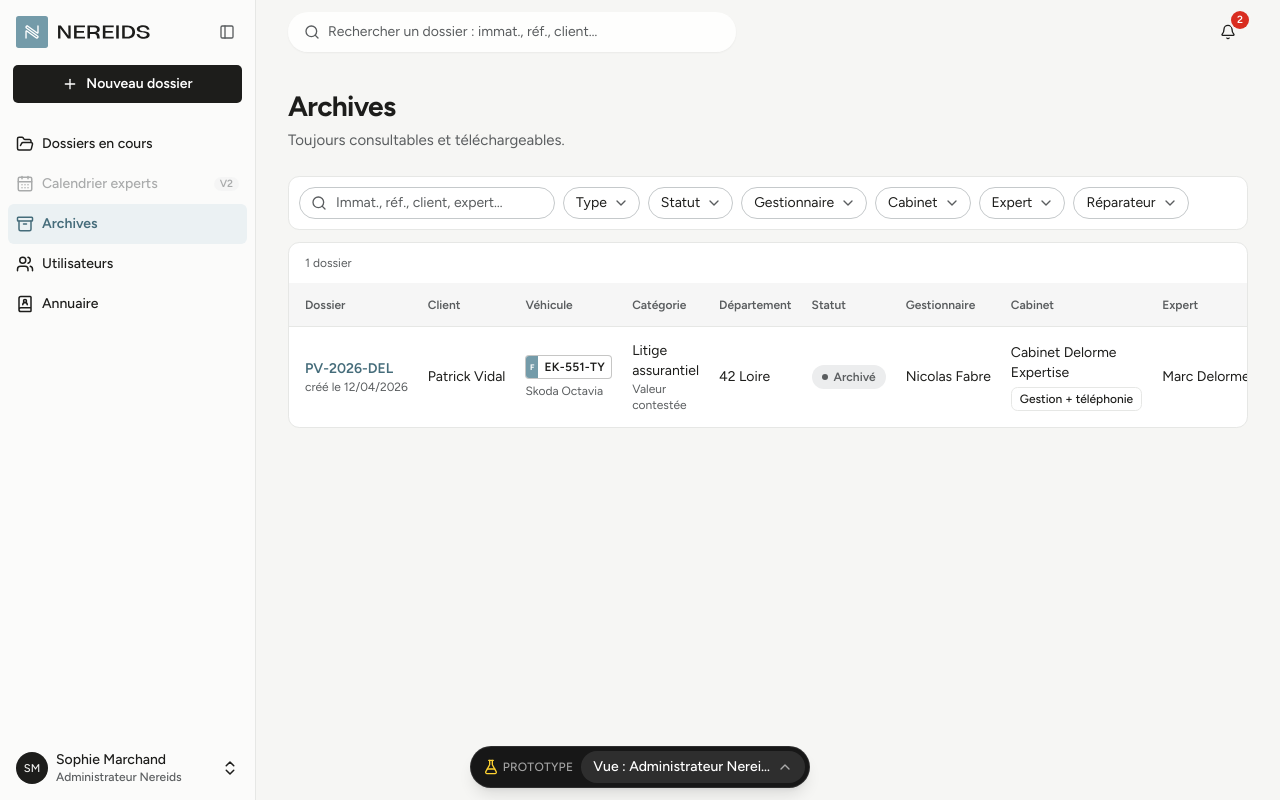
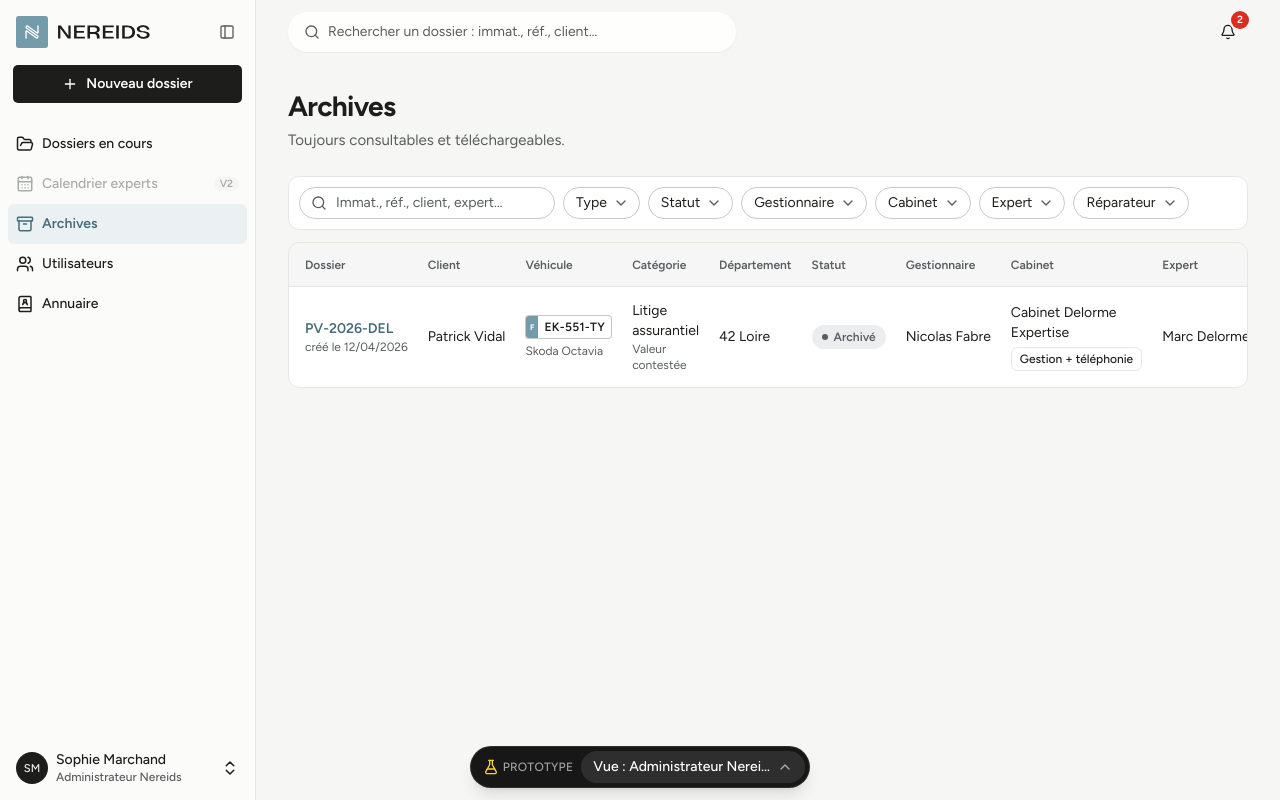
Before and after one commit to juliegaladrim-ux/Nereids, a Next.js app: page /admin/archives in a window 1280 px wide. Built offline with nearby package versions, Linux system fonts and the light colour scheme.

Commit message:
Liste des dossiers : compteur retiré du tableau (déjà dans les cartes du haut)
Co-Authored-By: Claude Opus 5.5 <noreply@anthropic.com>

```diff
--- a/src/features/admin/dossiers-list.tsx
+++ b/src/features/admin/dossiers-list.tsx
@@ -209,9 +209,6 @@ export function DossiersList({ mode = "actifs" }: { mode?: "actifs" | "archives"
       </div>
 
       <div className="overflow-hidden rounded-xl border bg-card">
-        <p className="px-4 py-3 text-xs text-muted-foreground">
-          {rows.length} dossier{rows.length > 1 ? "s" : ""}
-        </p>
         <Table>
           <TableHeader>
             <TableRow className="hover:bg-transparent">
```
